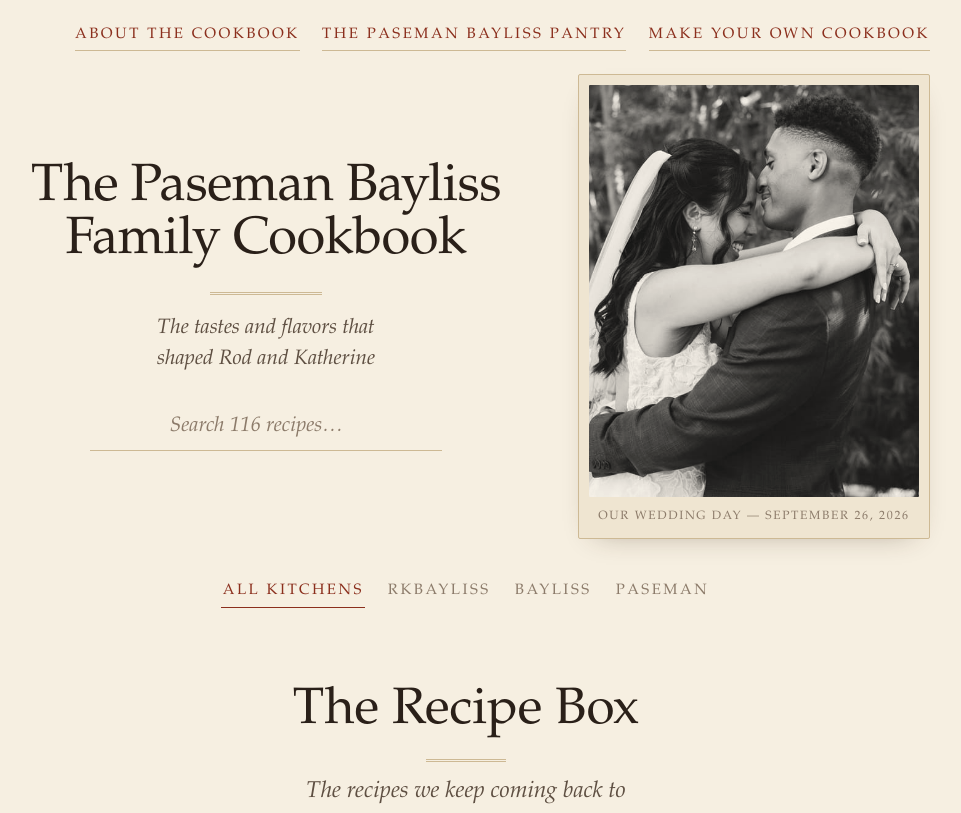
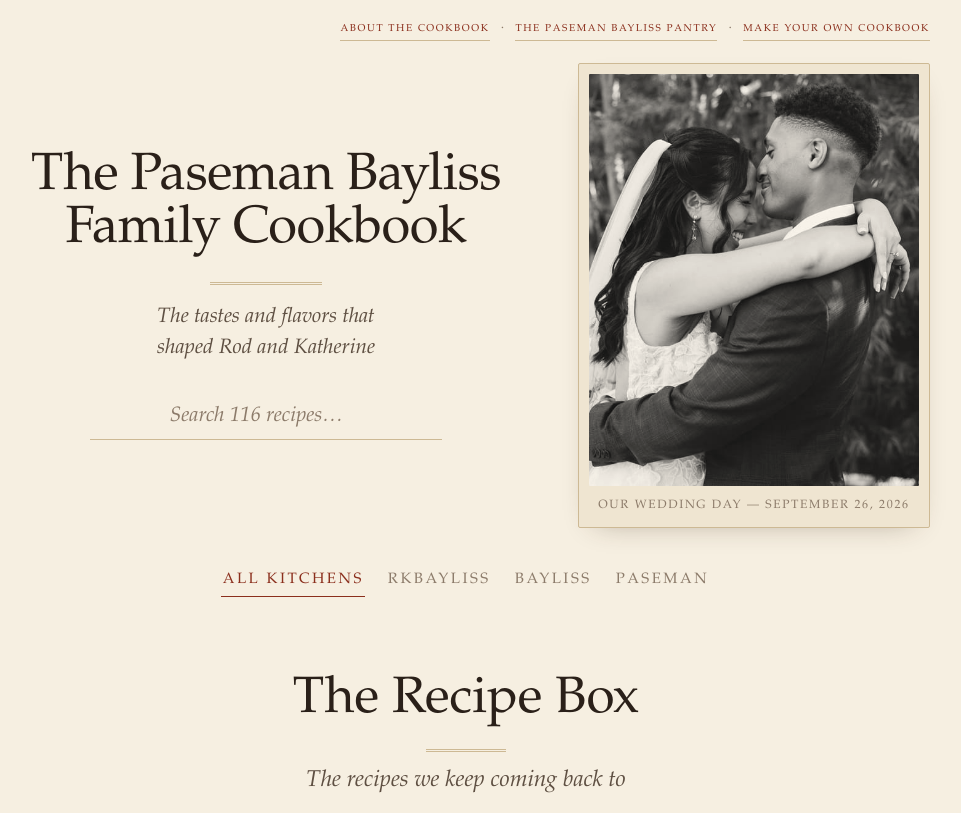
Before and after one commit to rkbayliss/cookbook, an Eleventy site: page theme/pages/index.njk in a window 1280 px wide. Shown: the top 813 px of the page, without its empty margins (174-1135 px from the left). Built offline with nearby package versions, Linux system fonts and the light colour scheme; Eleventy itself is replaced by a stand-in of ours; files that its build step writes are made by us from their sources; a web font is replaced by a local one.

Commit message:
Make the home page header links smaller, with a dot between them
Co-Authored-By: Claude Opus 5.5 <noreply@anthropic.com>

```diff
--- a/theme/assets/cookbook.css
+++ b/theme/assets/cookbook.css
@@ -342,13 +342,14 @@ figcaption { text-align: center; font-style: italic; color: var(--ink-soft); fon
 
 /* Home: "About the cookbook" in the top-right corner */
 .home-nav { max-width: var(--wide); margin: 0 auto; padding: 1.1rem 0 0; text-align: right; }
-.home-nav { display: flex; flex-wrap: wrap; justify-content: flex-end; gap: 0.4rem 1.4rem; }
+.home-nav { display: flex; flex-wrap: wrap; justify-content: flex-end; align-items: baseline; gap: 0.3rem 0.7rem; font-size: 0.85rem; }
+.home-nav-dot { color: var(--ink-faint); }
 .home-nav a {
   font-variant-caps: all-small-caps; letter-spacing: 0.12em; color: var(--accent);
   text-decoration: none; border-bottom: 1px solid var(--rule); padding-bottom: 0.1rem;
 }
 .home-nav a:hover { border-bottom-color: var(--accent); }
-@media (max-width: 30rem) { .home-nav { justify-content: center; } }
+@media (max-width: 40rem) { .home-nav { justify-content: center; } .home-nav-dot { display: none; } }
 @media print { .home-nav { display: none; } }
 
 /* ---------- Home: frontispiece ---------- */
--- a/theme/pages/index.njk
+++ b/theme/pages/index.njk
@@ -6,7 +6,9 @@ bodyClass: page-index
 {%- set all = collections.recipes -%}
 <nav class="home-nav" aria-label="Site">
   <a href="/about/">About the cookbook</a>
+  <span class="home-nav-dot" aria-hidden="true">·</span>
   <a href="/pantry/">The Paseman Bayliss Pantry</a>
+  <span class="home-nav-dot" aria-hidden="true">·</span>
   <a href="/make-your-own/">Make your own cookbook</a>
 </nav>
 {#- Frontispiece: the title facing a mounted photograph, as in an old book. -#}
```
